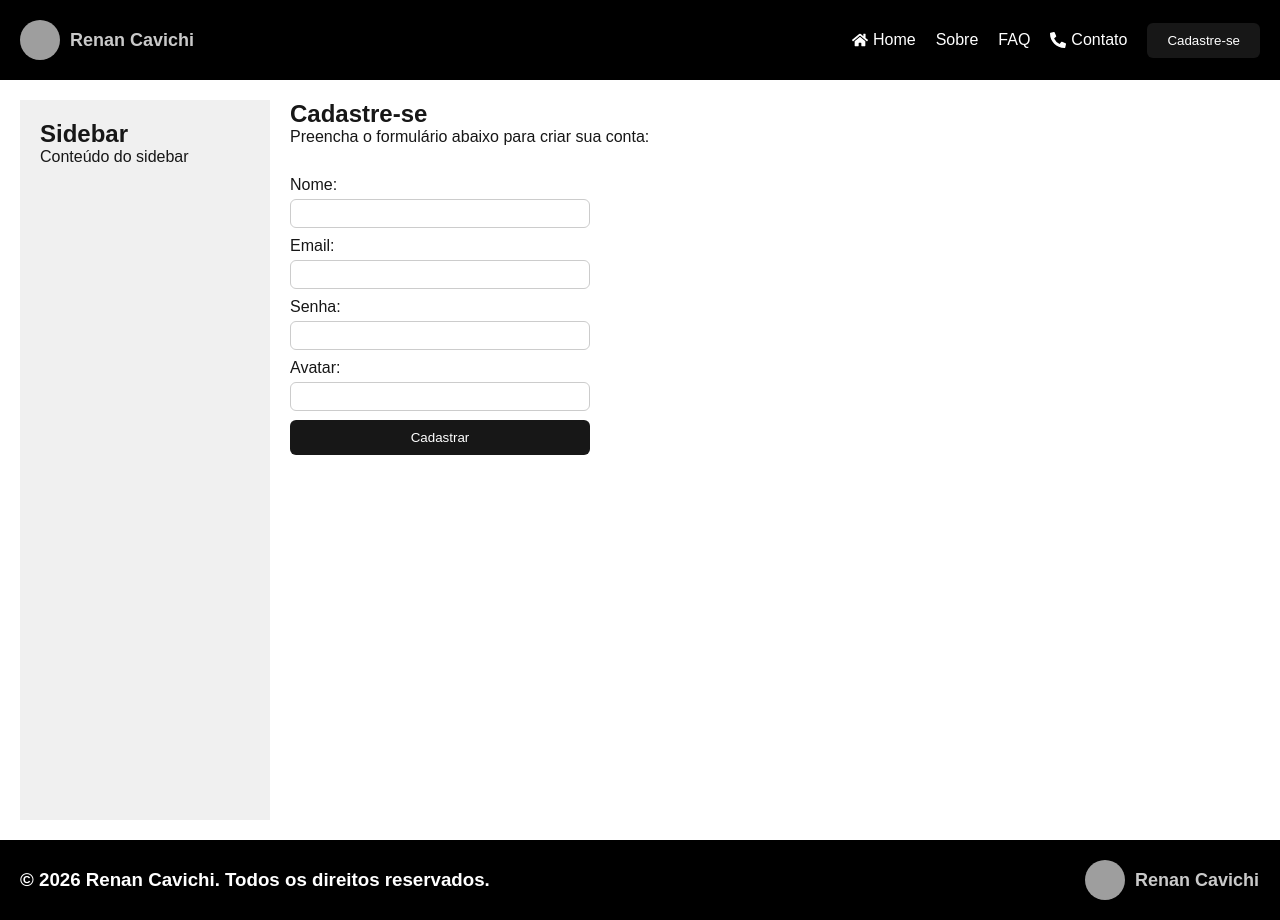
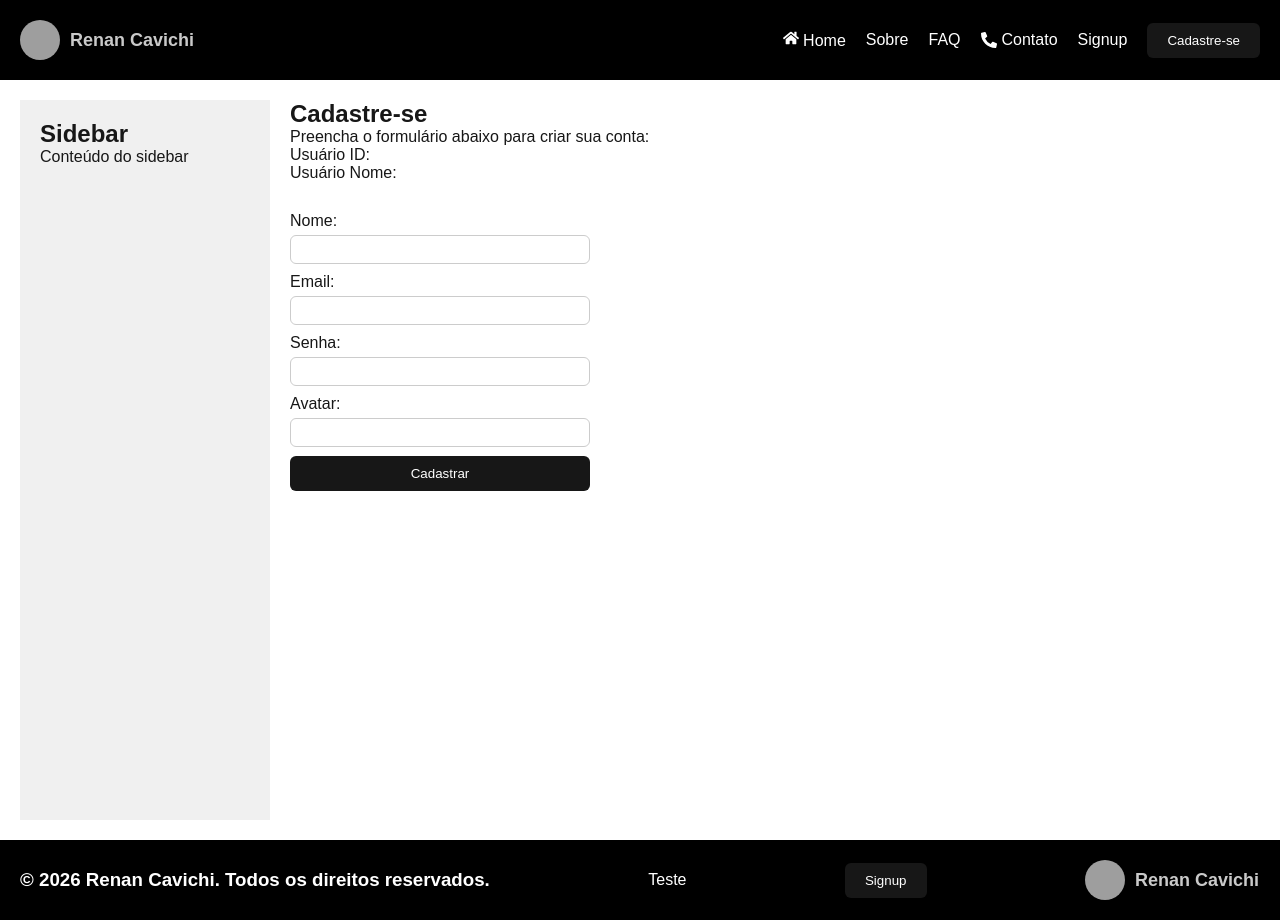
Before and after one commit to renancavichi/next-js-react-tutorial-1sem2026, a Next.js app: page /signup in a window 1280 px wide. Built offline with nearby package versions, Linux system fonts and the light colour scheme; grey boxes are pictures that could not be loaded.

Commit message:
add search parameters to SignUp and enhance navigation in Header and Footer

```diff
--- a/src/app/signup/page.js
+++ b/src/app/signup/page.js
@@ -4,6 +4,7 @@ import { useState } from "react";
 import Footer from "@/components/Footer";
 import Header from "@/components/Header";
 import Sidebar from "@/components/Sidebar";
+import { useSearchParams } from "next/navigation";
 
 export default function SignUp() {
 
@@ -11,6 +12,8 @@ export default function SignUp() {
   const [email, setEmail] = useState("");
   const [pass, setPass] = useState("");
   const [avatar, setAvatar] = useState("");
+
+  const searchParams = useSearchParams()
 
   const handleSubmit = async (e) => {
     e.preventDefault()
@@ -38,6 +41,8 @@ export default function SignUp() {
         <main>
           <h1>Cadastre-se</h1>
           <p>Preencha o formulário abaixo para criar sua conta:</p>
+          <p>Usuário ID: {searchParams.get('id')}</p>
+          <p>Usuário Nome: {searchParams.get('name')}</p>
           <form style={styles.form} onSubmit={handleSubmit}>
             <label htmlFor="name">Nome:</label>
             <input type="text" id="name" name="name" value={name} onChange={(e) => setName(e.target.value)} style={styles.textInput} />
--- a/src/components/Footer.jsx
+++ b/src/components/Footer.jsx
@@ -1,9 +1,16 @@
 import Logo from "./Logo";
+import { useRouter } from "next/navigation";
+import Link from "next/link";
 
 export default function Footer() {
+
+  const router = useRouter()
+
   return (
     <footer style={styles.container}>
       <h3>© 2026 Renan Cavichi. Todos os direitos reservados.</h3>
+      <Link href="/signup" scroll={false}>Teste</Link>
+      <button type="button" onClick={() => router.push('/signup?id=5', { scroll: false })}>Signup</button>
       <Logo />
     </footer>
   );
--- a/src/components/Header.jsx
+++ b/src/components/Header.jsx
@@ -1,21 +1,27 @@
 import Logo from "./Logo";
 import { FaPhoneAlt as IconPhone, FaHome as IconHome } from "react-icons/fa";
+import Link from 'next/link'
+import { useRouter } from "next/navigation";
 
 export default function Header() {
+
+  const router = useRouter()
+
   return (
     <header style={styles.container}>
       <Logo />
       <nav>
         <ul style={styles.nav}>
           <li style={styles.item}>
-            <IconHome /> Home
+            <Link href="/"><IconHome /> Home</Link>
           </li>
           <li style={styles.item}>Sobre</li>
           <li style={styles.item}>FAQ</li>
           <li style={styles.item}>
             <IconPhone /> Contato
           </li>
-          <li style={styles.item}><button type="button">Cadastre-se</button></li>
+          <li style={styles.item}><Link href="/signup">Signup</Link></li>
+          <li style={styles.item}><button type="button" onClick={() => router.push('/signup')}>Cadastre-se</button></li>
         </ul>
       </nav>
     </header>
```
